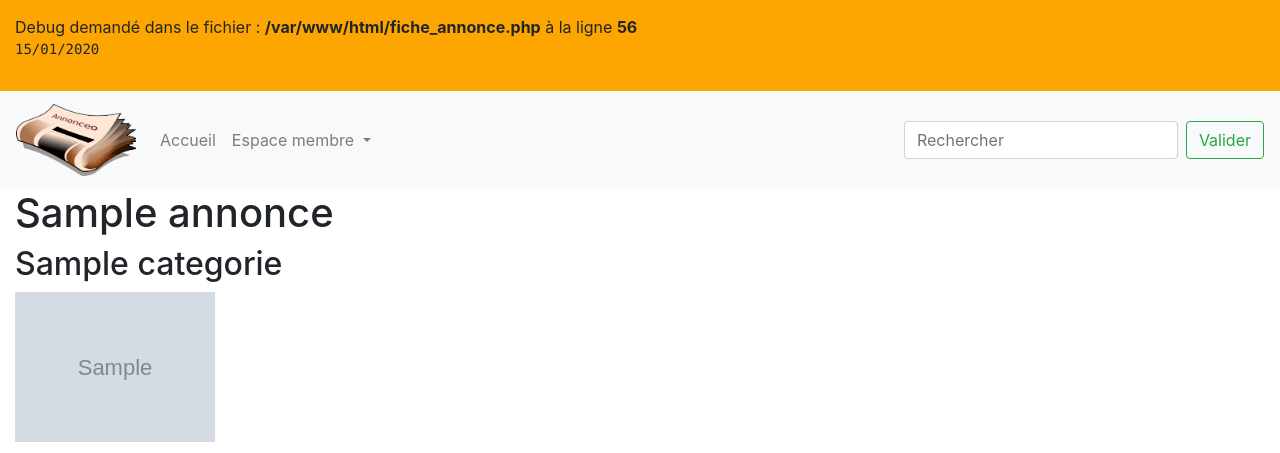
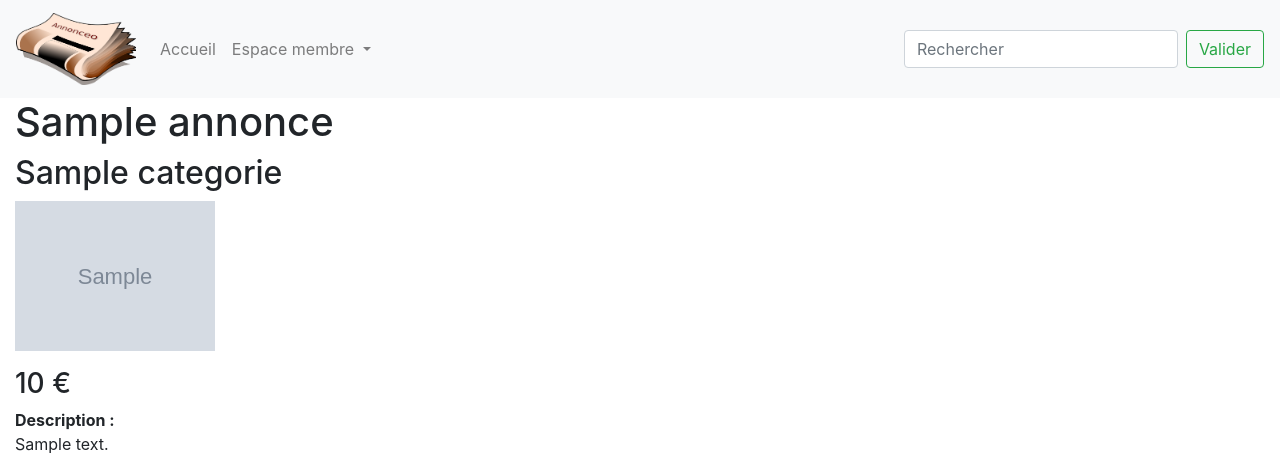
Before and after one commit to FredericRieunier/annonceo, a PHP site: page /PHP/fiche_annonce.php?id_annonce=1 in a window 1280 px wide. Shown: the top 453 px of the page. Run offline with PHP 8.4, Linux system fonts and the light colour scheme; tables that the repository leaves empty or names only in its code hold one stand-in row (values such as "Sample post"); grey boxes marked "Sample" are stand-in pictures; some libraries are stand-ins or nearby versions.

Commit message:
Refactor: delete a bunch of debugs

```diff
--- a/admin/gestion_annonces_admin.php
+++ b/admin/gestion_annonces_admin.php
@@ -91,7 +91,7 @@ if( !empty( $_POST ) && isset($_GET['action']) && ($_GET['action'] == 'ajout' ||
 		$_POST[$key] = htmlentities( addslashes( $value ) );
 	}
 	extract($_POST);
-	debug($_POST);
+	// debug($_POST);
 
 	// Vérification de conformité des données
 	if(
@@ -427,8 +427,8 @@ if( !empty( $_POST ) && isset($_GET['action']) && ($_GET['action'] == 'ajout' ||
 		$pdostatement->execute();
 
 		//redirection vers l'affichage :
-		// header('location:?action=affichage');
-		// exit();
+		header('location:?action=affichage');
+		exit();
 
 	}
 }
--- a/admin/gestion_categories.php
+++ b/admin/gestion_categories.php
@@ -60,7 +60,7 @@ if( !empty( $_POST ) ){
 			$error .= "<div class='alert alert-warning'>Le titre de catégorie entré existe déjà dans la base de données.</div>";
 		}
 		else{
-			debug($_POST['titreCat']);
+			// debug($_POST['titreCat']);
 			execute_requete(" INSERT INTO categorie( titreCat, motscles )
 
 							VALUES(
--- a/admin/gestion_commentaires_admin.php
+++ b/admin/gestion_commentaires_admin.php
@@ -23,7 +23,7 @@ if( isset($_GET['action']) && $_GET['action'] == 'modification' && empty($_POST)
         $comment_value = $r->fetch(PDO::FETCH_ASSOC)['commentaire'];
         $comment_value = stripcslashes($comment_value);
     }
-    debug($comment_value);
+    // debug($comment_value);
 
     $content = "<p><a href='?action=affichage'>Retourner à la liste des commentaires</a></p>
                 <form method='post'>
--- a/admin/gestion_membres.php
+++ b/admin/gestion_membres.php
@@ -42,8 +42,8 @@ if( isset( $_GET['action'] ) && $_GET['action'] == 'suppression' ){
 
 	// execute_requete(" DELETE FROM annonce WHERE membre_id_membre = '$_GET[id_membre]' ");
     // execute_requete(" DELETE FROM membre WHERE id_membre = '$_GET[id_membre]' ");
-    // header('location:?action=affichage');
-    // exit();
+    header('location:?action=affichage');
+    exit();
 }
 
 //---------------------------------------------
@@ -171,7 +171,7 @@ if( isset($_GET['action']) && ($_GET['action'] == 'ajout' || $_GET['action'] ==
         $r = execute_requete(" SELECT * FROM membre WHERE id_membre = '$_GET[id_membre]' ");
         //exploitation des données :
         $membre_actuel = $r->fetch( PDO::FETCH_ASSOC );
-            debug( $membre_actuel );
+            // debug( $membre_actuel );
 	}
 
     //conditions pour vérifier l'existence des variables :
--- a/admin/statistiques.php
+++ b/admin/statistiques.php
@@ -20,7 +20,7 @@ while( $meilleures_notes = $r->fetch(PDO::FETCH_ASSOC) ){
     $i = $i+1;
 }
 
-// Membres les plus actifs
+// Membres les plus actifs, c'est-à-dire ayant publié le plus d'annonces
 $r = execute_requete(" SELECT m.prenom, m.nom, COUNT(a.id_annonce) AS nombre_annonces
                         FROM membre m, annonce a
                         WHERE a.membre_id_membre = m.id_membre
--- a/connexion.php
+++ b/connexion.php
@@ -19,7 +19,7 @@ if(userConnect()){
 if($_POST){
     extract($_POST);
 
-    debug($_POST);
+    // debug($_POST);
 
     if( stristr($_POST['pseudo'], '\'') || stristr($_POST['pseudo'], '\"') || stristr($_POST['mdp'], '\'') || stristr($_POST['mdp'], '\"') || stristr($_POST['pseudo'], '\\') || stristr($_POST['mdp'], '\\') ){
         $error .= '<div class="alert alert-danger">Les champs pseudo et mot de passe ne peuvent pas recevoir d\'apostrophes, de barres obliques inversées ou de guillemets.</div>';
@@ -40,6 +40,7 @@ if($_POST){
 
                 // redirection vers la page de profil
                 header('location:profil.php');
+                exit;
             }
             else{
                 $error .= '<div class="alert alert-danger">Le mot de passe ne correspond pas au pseudo saisi.</div>';
--- a/deposer_annonce.php
+++ b/deposer_annonce.php
@@ -23,7 +23,7 @@ if( isset( $_GET['action'] ) && $_GET['action'] == 'suppression' ){
 		//exploitation des données :
 		$annonce_actuelle = $r->fetch( PDO::FETCH_ASSOC );
 
-		debug($annonce_actuelle);
+		// debug($annonce_actuelle);
 
 		if($annonce_actuelle['membre_id_membre'] != $_SESSION['membre']['id_membre']){
 			header('location:erreur_404.php');
--- a/deposer_commentaire_note.php
+++ b/deposer_commentaire_note.php
@@ -38,7 +38,7 @@ if($_POST){
         ");
         $tab_membre_note = $r->fetch(PDO::FETCH_ASSOC);
         $id_membre_note = $tab_membre_note['id_membre'];
-        debug($id_membre_notant);
+        // debug($id_membre_notant);
 
 
         // On envoie dans la table note
@@ -57,7 +57,7 @@ if($_POST){
         $pdostatement->execute();
 
         // Puis dans la table commentaire, s'il y a un commentaire
-        debug($commentaire);
+        // debug($commentaire);
 
         if( !empty($commentaire) ){
             $pdostatement = prepare_requete(" INSERT INTO commentaire(membre_id_membre, annonce_id_annonce, commentaire, date_enregistrement)
--- a/erreur_404.php
+++ b/erreur_404.php
@@ -10,7 +10,7 @@
         <h1>Erreur : page non trouvée</h1>
 
         <p>La page que vous cherchez n'a pas été trouvée.</p>
-        <p><a href="index1.php">Revenir à l'index.</a></p>
+        <p><a href="index.php">Revenir à l'index.</a></p>
 
 
 
--- a/fiche_annonce.php
+++ b/fiche_annonce.php
@@ -53,7 +53,7 @@ if( isset($_GET['id_annonce']) ){ //S'il existe 'id_annonce' dans l'URL, c'est q
 		list($year, $month, $day) = explode("-", $date);
 		$date_enregistrement = "$day/$month/$year";
 		$content .= "<p><strong>Date de publication :</strong><br>" . $date_enregistrement . "</p>";
-		debug($date_enregistrement);
+		// debug($date_enregistrement);
 		$content .= "<p><strong>Vendeur/Vendeuse :</strong><br>$pseudo <br>Note moyenne : $note_moyenne/5</p>";
 		$content .= "<a href='contacter_membre.php?id_membre=" . $id_membre . "'><p style='background-color:green; color:white; max-width: 200px;'>Contacter $pseudo</p></a>";
 		$content .= "<p><strong>Adresse :</strong><br>$adresse <br>$cp $ville <br> $pays</p>";
--- a/inc/footer.inc.php
+++ b/inc/footer.inc.php
@@ -1,7 +1,7 @@
 </main>
 
 <footer>
-	<p><a href="../contact.php">Nous contacter</a></p>
+	<p><a href="<?= URL ?>contact.php">Nous contacter</a></p>
     <p><a href="">Mentions légales</a></p>
 	<p><a href="">Conditions générales de vente</a></p>
 </footer>
--- a/inc/nav.inc.php
+++ b/inc/nav.inc.php
@@ -1,5 +1,5 @@
 <nav class="navbar navbar-expand-lg navbar-light bg-light">
-  <a class="navbar-brand" href="<?= URL ?>index1.php"> <img src="<?= URL ?>img/annonceo_logo_v1.png" alt="Logo d'Annonceo" style="width:120px;">
+  <a class="navbar-brand" href="<?= URL ?>index.php"> <img src="<?= URL ?>img/annonceo_logo_v1.png" alt="Logo d'Annonceo" style="width:120px;">
   </a>
   <button class="navbar-toggler" type="button" data-toggle="collapse" data-target="#navbarSupportedContent" aria-controls="navbarSupportedContent" aria-expanded="false" aria-label="Toggle navigation">
     <span class="navbar-toggler-icon"></span>
@@ -8,7 +8,7 @@
   <div class="collapse navbar-collapse" id="navbarSupportedContent">
     <ul class="navbar-nav mr-auto">
       <li class="nav-item">
-        <a class="nav-link" href="<?= URL ?>index1.php">Accueil</a>
+        <a class="nav-link" href="<?= URL ?>index.php">Accueil</a>
       </li>
 
       <?php if(userConnect()) : //Si l'internaute est connecté, on affiche les liens profil, déposer une annonce et déconnexion
@@ -71,7 +71,7 @@
       <?php endif; ?>
     </ul>
 
-    <form method="post" action="<?= URL ?>index1.php" class="form-inline my-2 my-lg-0">
+    <form method="post" action="<?= URL ?>index.php" class="form-inline my-2 my-lg-0">
       <input name="search" class="form-control mr-sm-2" type="search" placeholder="Rechercher" aria-label="Search">
       <button class="btn btn-outline-success my-2 my-sm-0" type="submit">Valider</button>
     </form>
--- a/inscription.php
+++ b/inscription.php
@@ -98,8 +98,8 @@ if(userConnect()){
         // Fin de requête de modification
     }
     else{
-    header('location:profil.php');
-    exit();
+        header('location:profil.php');
+        exit();
     }
 }
 // Sinon, l'utilisateur n'est pas connecté
```
Also changed, not shown: index.php (renamed from index1.php).
